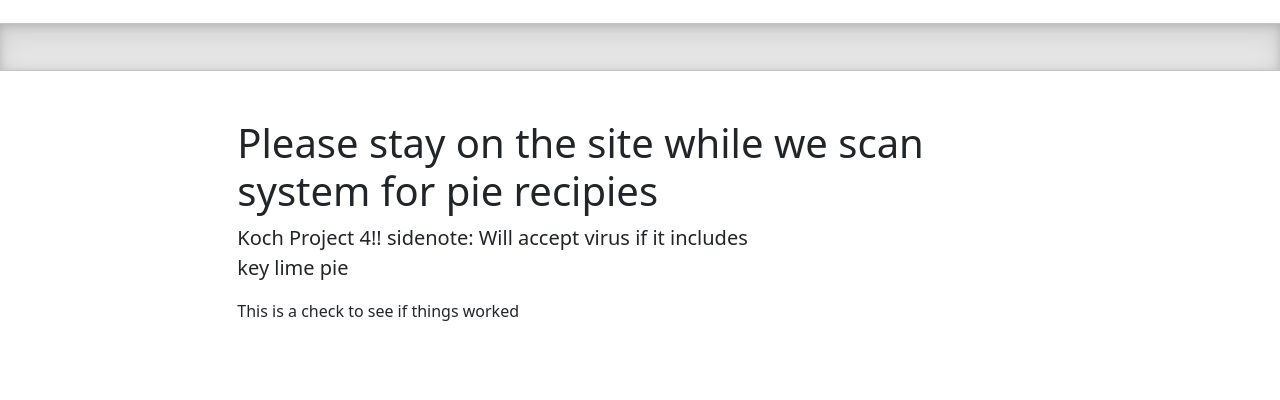
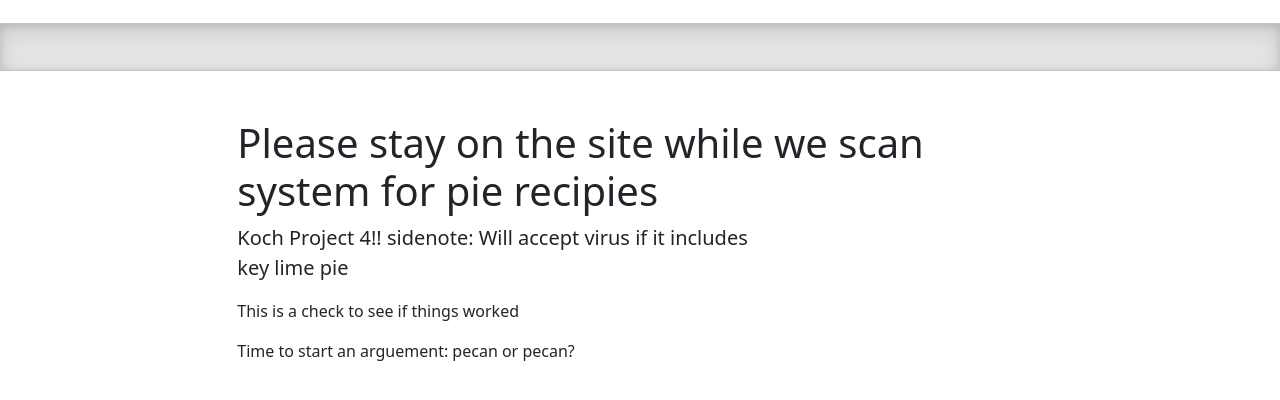
Before and after one commit to WSU-kduncan/3120-cicd-rykoch2013, a plain HTML site: page website/index.html in a window 1280 px wide. Shown: the part 74-474 px from the top of the page. Drawn offline with Linux system fonts and the light colour scheme.

Commit message:
Starting Arguement, index.html edit

```diff
--- a/website/index.html
+++ b/website/index.html
@@ -121,6 +121,7 @@
   <h1>Please stay on the site while we scan system for pie recipies</h1>
     <p class="fs-5 col-md-8">Koch Project 4!! sidenote: Will accept virus if it includes key lime pie</p>
     <p>This is a check to see if things worked</p>
+    <p>Time to start an arguement: pecan or pecan?</p>
    </div>
     <script src="../assets/dist/js/bootstrap.bundle.min.js"></script>
 
```
